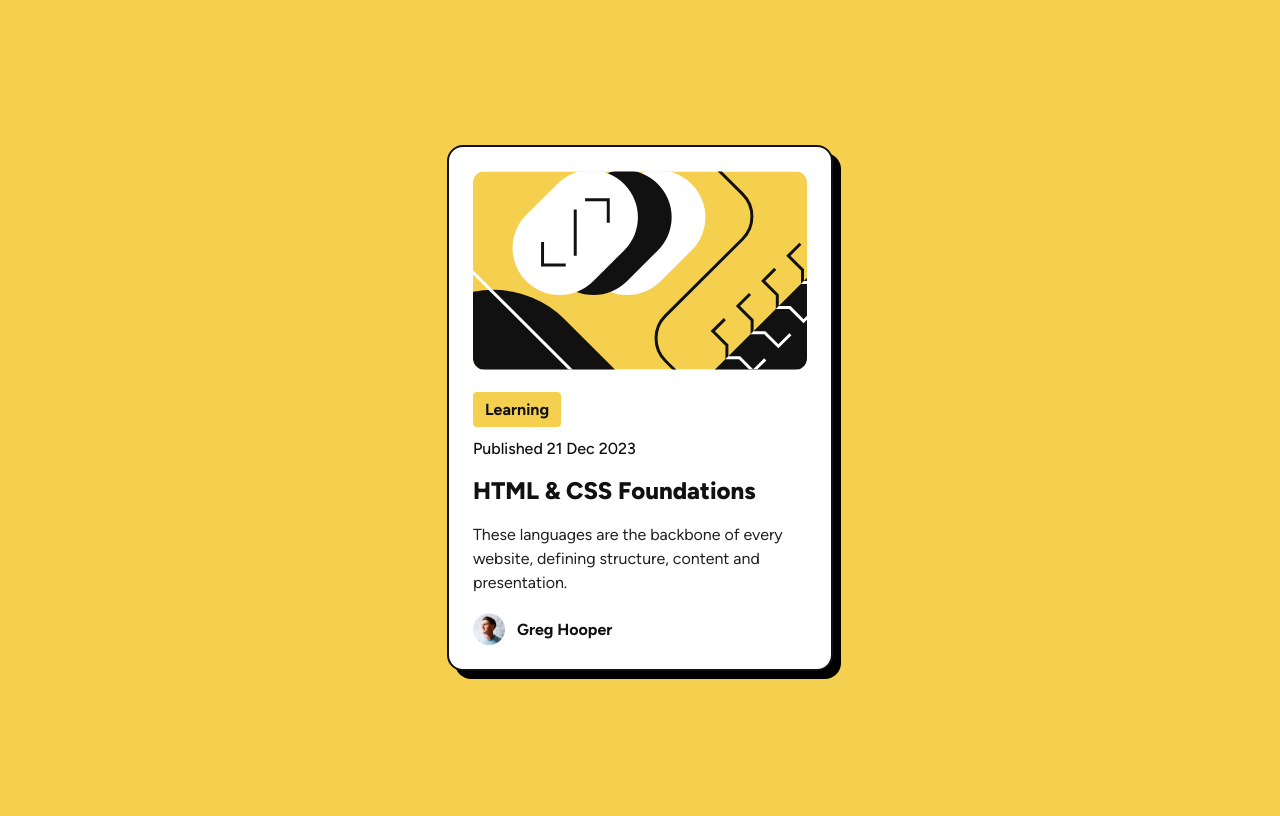
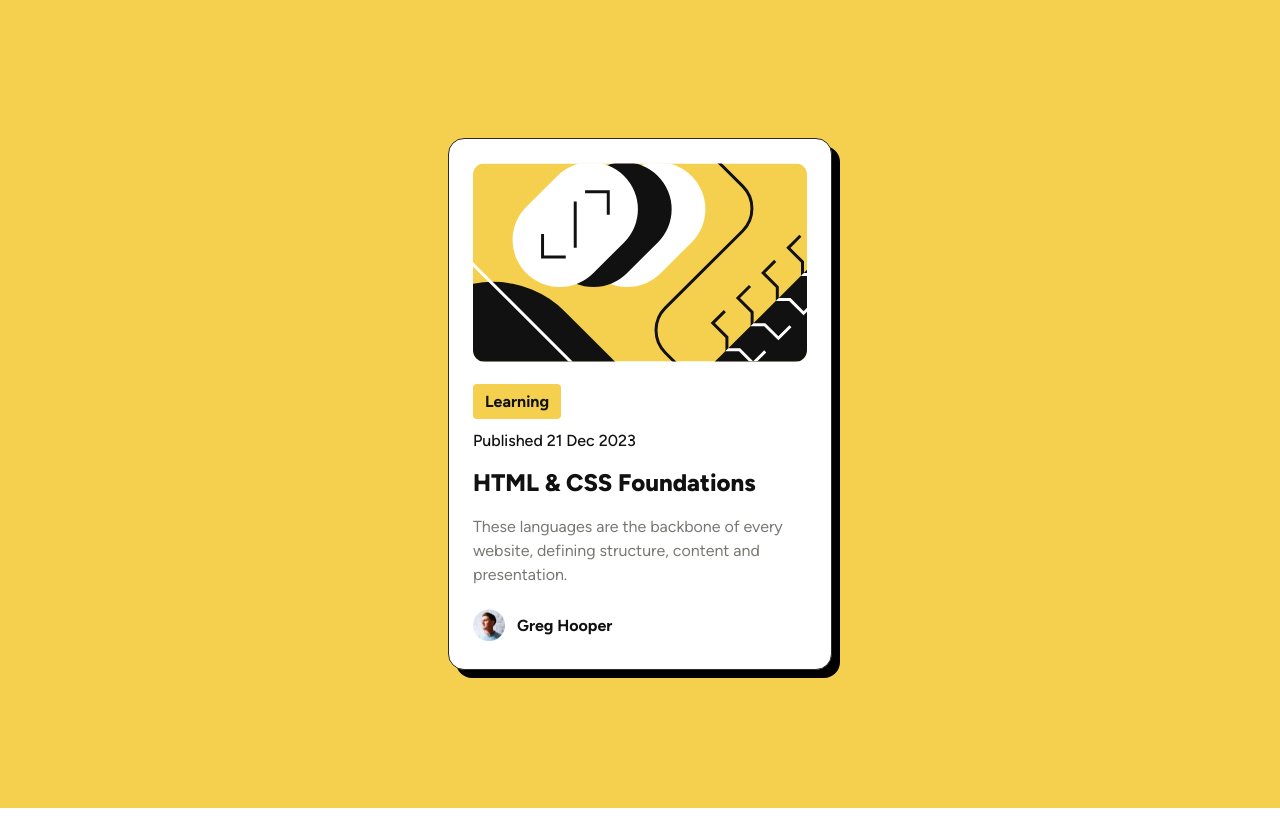
Before and after one commit to b4khtiar/blog-preview-card-challenge, a plain HTML site: page index.html in a window 1280 px wide. Drawn offline with Linux system fonts and the light colour scheme.

Commit message:
refine style
lighter card text
slightly lighter card border

```diff
--- a/base.css
+++ b/base.css
@@ -18,15 +18,14 @@ main {
     display: flex;
     justify-content: center;
     align-items: center;
-    padding: 8px 24px;
+    padding: 4px 24px;
 }
 
 .card {
     background-color: #ffffff;
-    /* width: 100%; */
     max-width: 334px;
     border-radius: 16px;
-    border: 2px solid #111111;
+    border: 1px solid #2b2b2b;
     padding: 24px;
     box-shadow: 8px 8px 0px 0px rgba(0, 0, 0, 1);
 }
@@ -83,14 +82,14 @@ main {
     padding: 0;
     margin: 18px 0;
     line-height: 24px;
-    color: #1f1f1f;
+    color: #787873;
 }
 
 .author {
     display: flex;
     align-items: center;
     gap: 12px;
-    padding: 0;
+    padding: 4px 0;
 }
 
 .author-name:hover {
```
